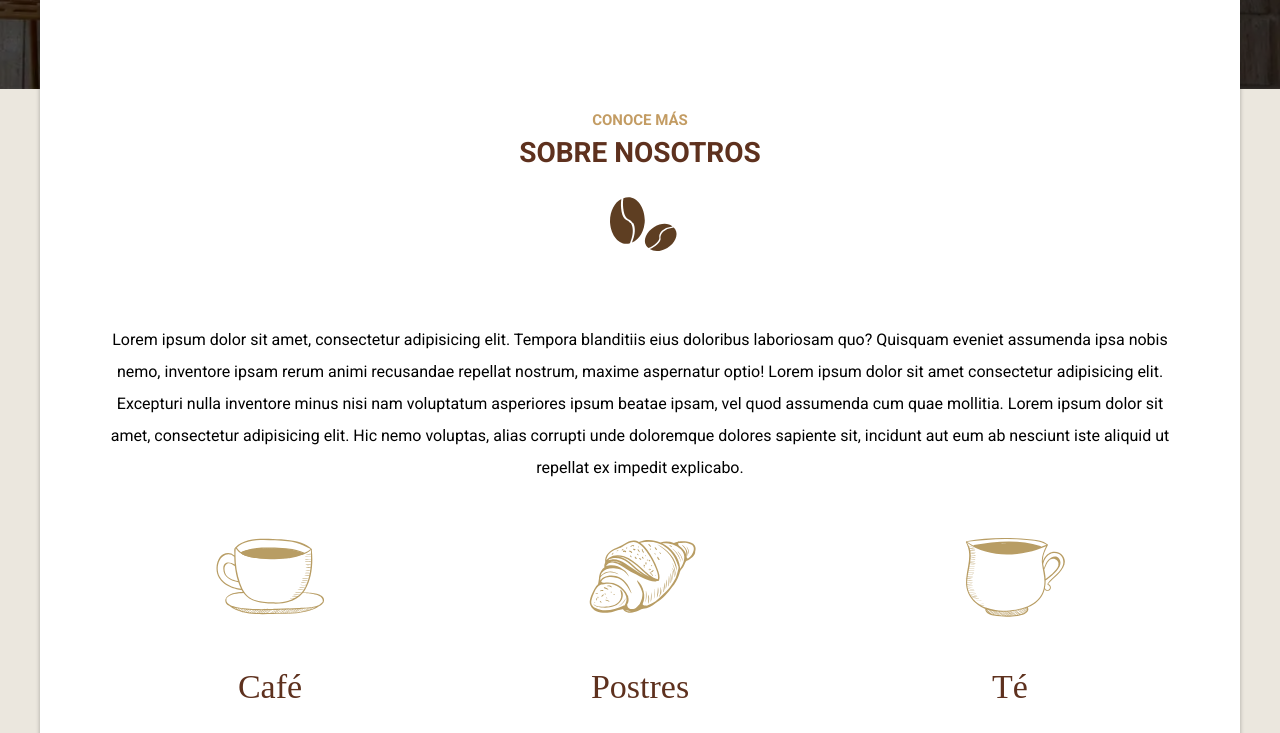
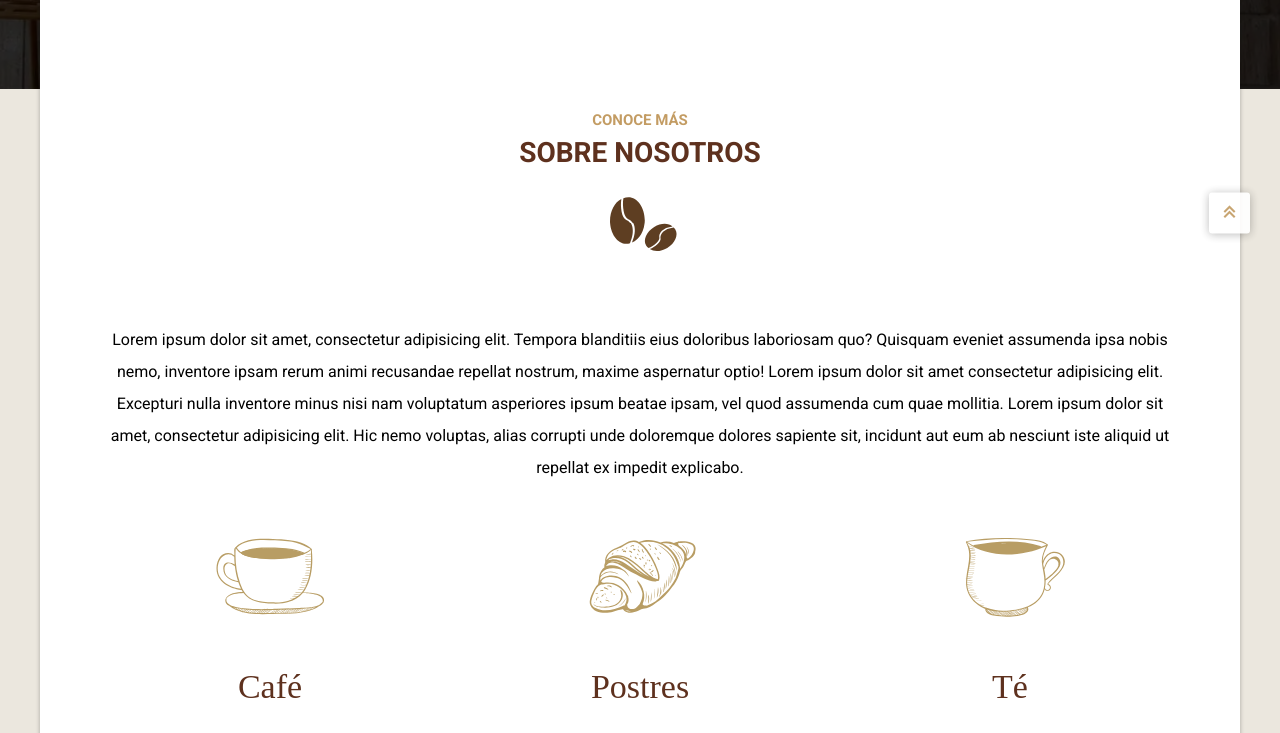
Before and after one commit to RaulQD/venta-cafe, a website: page index.html in a window 1280 px wide. Shown: the part 811-1544 px from the top of the page. Drawn offline with nearby package versions, Linux system fonts and the light colour scheme; files that its build step writes are made by us from their sources; a web font is replaced by a local one.

Commit message:
scroll up

```diff
--- a/index.html
+++ b/index.html
@@ -554,10 +554,10 @@
       </div>
     </footer>
 
-    <!-- <a href="#" class="scrollup" id="scroll-up">
+    <a href="#" class="scrollup" id="scroll-up">
       <i class="bx bx-chevrons-up"></i>
     </a>
-    -->
+
     <script src="build/js/image.js"></script>
     <script src="build/js/scrollreveal.min.js"></script>
     <script src="build/js/app.js"></script>
--- a/src/js/app.js
+++ b/src/js/app.js
@@ -2,7 +2,11 @@
 /*============= SCROLL HADER ========*/
 function scrollHeader() {
     const header = document.querySelector('#header');
-    if (this.scrollY >= 200) header.classList.add('scroll-header'); else header.classList.remove('scroll-header');
+    if (this.scrollY >= 200) {
+        header.classList.add('scroll-header');
+    } else {
+        header.classList.remove('scroll-header');
+    }
 }
 window.addEventListener('scroll', scrollHeader);
 
@@ -73,7 +77,23 @@ function scrollActive() {
     });
 }
 window.addEventListener('scroll', scrollActive);
+/*======== SCROLL UP ========*/
+/**
+ * If the user scrolls down 350px, add the class 'show-scroll' to the element with the id 'scroll-up'.
+ * If the user scrolls back up, remove the class 'show-scroll' from the element with the id
+ * 'scroll-up'.
+ */
+function scrollUp() {
+    const scrollUp = document.querySelector('#scroll-up');
 
+    if (this.scrollY >= 350) {
+        scrollUp.classList.add('show-scroll');
+    } else {
+        scrollUp.classList.remove('show-scroll');
+    }
+
+}
+window.addEventListener('scroll', scrollUp);
 /*======== SCROLL REVEAL ANIMATION =======*/
 const sr = ScrollReveal({
     duration: 2500
--- a/src/scss/base/_utilities.scss
+++ b/src/scss/base/_utilities.scss
@@ -60,3 +60,39 @@
 ::-webkit-scrollbar-thumb:active{
     background-color: $lightGreyColour;
 }
+.scrollup{
+    position: fixed;
+    right: 3rem;
+    bottom:-30%;
+    line-height: 0;
+    background-color: $whiteColour;
+    box-shadow: 0px 1px 10px  rgba( 0 0 0 /.30);
+    color:$secondColour;
+    padding:0.8rem;
+    border-radius: 3px;
+    font-size: 2.5rem;
+    display: inline-flex;
+    z-index:10;
+    opacity: .9;
+
+    transition-duration: .4s;
+    transition-property: opacity;
+    animation: up 2s infinite;
+    &:hover{
+        opacity: 1;
+    }
+    @keyframes up {
+        0%{
+            transform: translateY(0);
+        }
+        50%{
+            transform: translateY(.45rem);
+        }
+        100%{
+            transform: translateY(0);
+        }
+    }
+}
+.show-scroll{
+    bottom:3rem;
+}
--- a/src/scss/home/_home.scss
+++ b/src/scss/home/_home.scss
@@ -17,7 +17,7 @@
         right: 0;
         left: 0;
         bottom: 0;
-        opacity: .5;
+        opacity: .7;
     }
     .home__content{
         position: absolute;
```
Also changed, not shown: build/css/app.css, build/js/app.js.
